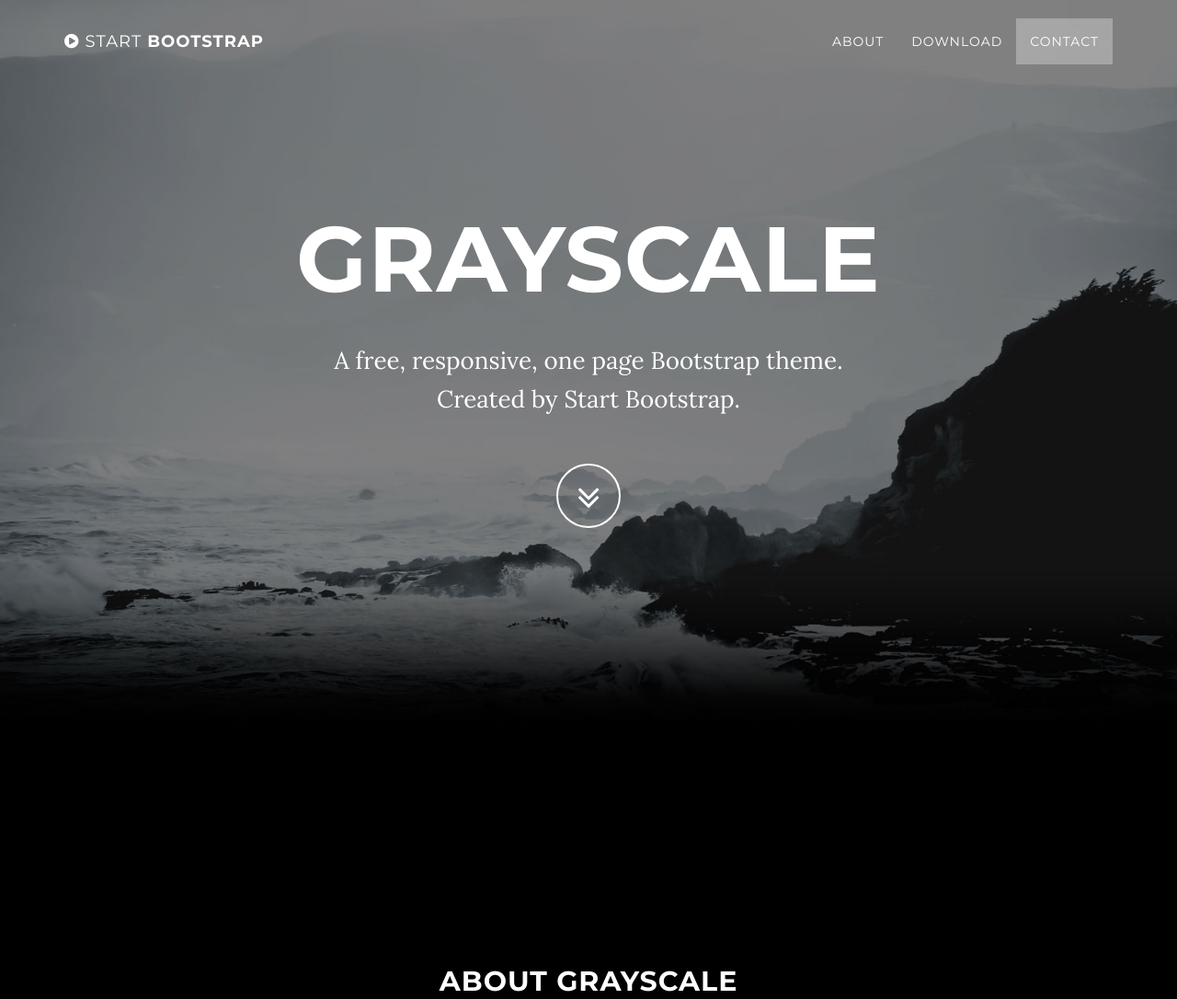
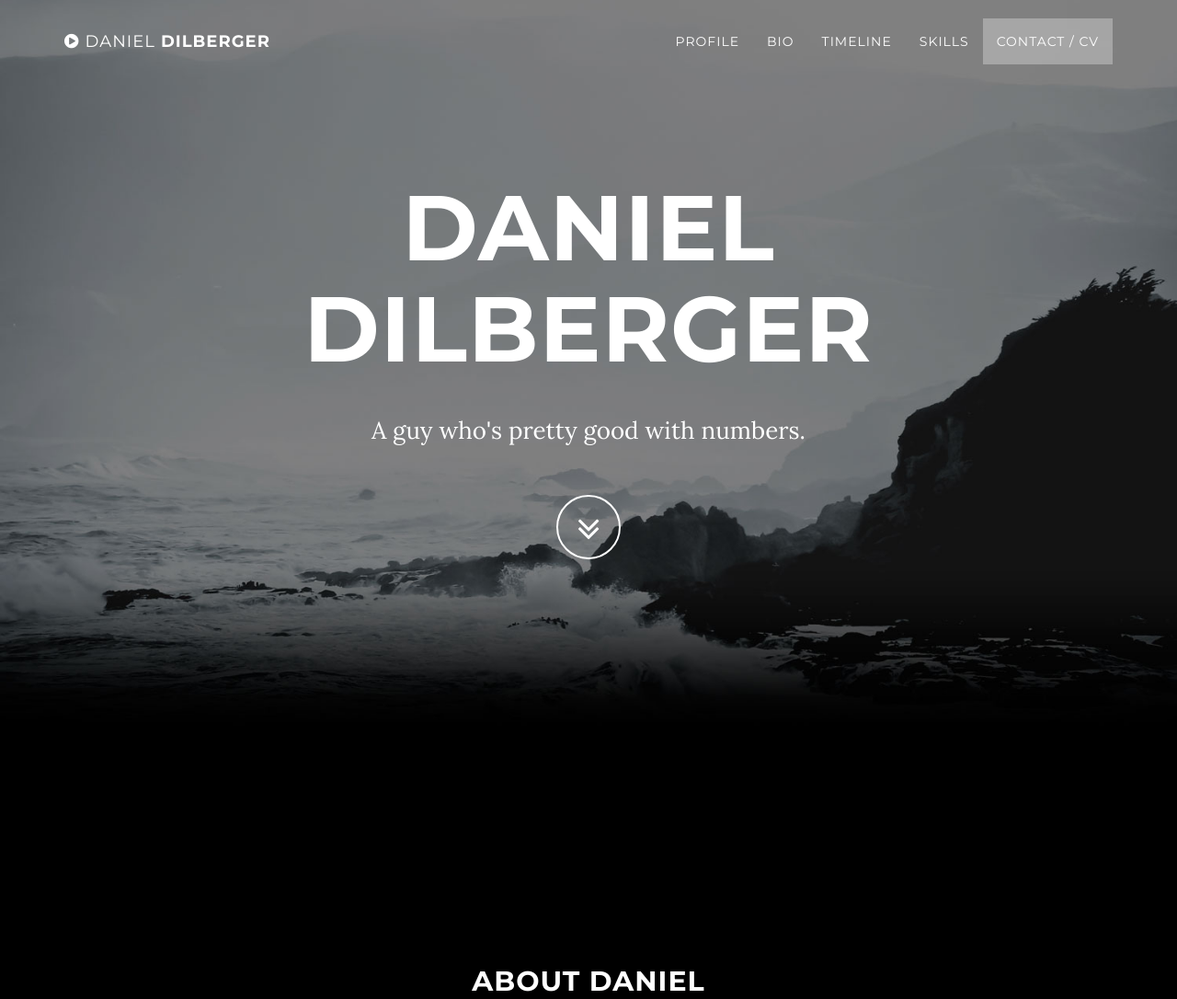
Before and after one commit to danielnola/danielnola.github.io, a website: page index.html in a window 1280 px wide. Shown: the top 1086 px of the page at 92% size. Drawn offline with nearby package versions, Linux system fonts and the light colour scheme; some packages are replaced by stand-ins of ours.

Commit message:
greyscale test

```diff
--- a/index.html
+++ b/index.html
@@ -9,7 +9,8 @@
     <meta name="description" content="">
     <meta name="author" content="">
 
-    <title>Grayscale - Start Bootstrap Theme</title>
+    <title>Daniel Dilberger - Numbers and Stuff</title>
+    <link rel="icon" href="/img/favicon.ico" type="image/x-icon" />
 
     <!-- Bootstrap Core CSS -->
     <link href="vendor/bootstrap/css/bootstrap.min.css" rel="stylesheet">
@@ -41,7 +42,7 @@
                     Menu <i class="fa fa-bars"></i>
                 </button>
                 <a class="navbar-brand page-scroll" href="#page-top">
-                    <i class="fa fa-play-circle"></i> <span class="light">Start</span> Bootstrap
+                    <i class="fa fa-play-circle"></i> <span class="light">DANIEL</span> DILBERGER
                 </a>
             </div>
 
@@ -53,13 +54,19 @@
                         <a href="#page-top"></a>
                     </li>
                     <li>
-                        <a class="page-scroll" href="#about">About</a>
+                        <a class="page-scroll" href="#about">Profile</a>
                     </li>
                     <li>
-                        <a class="page-scroll" href="#download">Download</a>
+                        <a class="page-scroll" href="#download">Bio</a>
                     </li>
                     <li>
-                        <a class="page-scroll" href="#contact">Contact</a>
+                        <a class="page-scroll" href="#about">Timeline</a>
+                    </li>
+                    <li>
+                        <a class="page-scroll" href="#download">Skills</a>
+                    </li>
+                    <li>
+                        <a class="page-scroll" href="#contact">Contact / CV</a>
                     </li>
                 </ul>
             </div>
@@ -74,9 +81,8 @@
             <div class="container">
                 <div class="row">
                     <div class="col-md-8 col-md-offset-2">
-                        <h1 class="brand-heading">Grayscale</h1>
-                        <p class="intro-text">A free, responsive, one page Bootstrap theme.
-                            <br>Created by Start Bootstrap.</p>
+                        <h1 class="brand-heading">DANIEL DILBERGER</h1>
+                        <p class="intro-text">A guy who's pretty good with numbers.</p>
                         <a href="#about" class="btn btn-circle page-scroll">
                             <i class="fa fa-angle-double-down animated"></i>
                         </a>
@@ -90,7 +96,8 @@
     <section id="about" class="container content-section text-center">
         <div class="row">
             <div class="col-lg-8 col-lg-offset-2">
-                <h2>About Grayscale</h2>
+                <h2>About Daniel</h2>
+                <p><img class="img-circle" src="/img/sitting.jpg"></p>
                 <p>Grayscale is a free Bootstrap 3 theme created by Start Bootstrap. It can be yours right now, simply download the template on <a href="http://startbootstrap.com/template-overviews/grayscale/">the preview page</a>. The theme is open source, and you can use it for any purpose, personal or commercial.</p>
                 <p>This theme features stock photos by <a href="http://gratisography.com/">Gratisography</a> along with a custom Google Maps skin courtesy of <a href="http://snazzymaps.com/">Snazzy Maps</a>.</p>
                 <p>Grayscale includes full HTML, CSS, and custom JavaScript files along with LESS files for easy customization.</p>
@@ -140,7 +147,7 @@
     <!-- Footer -->
     <footer>
         <div class="container text-center">
-            <p>Copyright &copy; Your Website 2016</p>
+            <p>Copyright &copy; Daniel Dilberger 2017</p>
         </div>
     </footer>
 
```
Also changed, not shown: css/grayscale.css (+6 -4 lines), img/favicon.ico (added), img/head.jpg (added), img/sitting.jpg (added).
